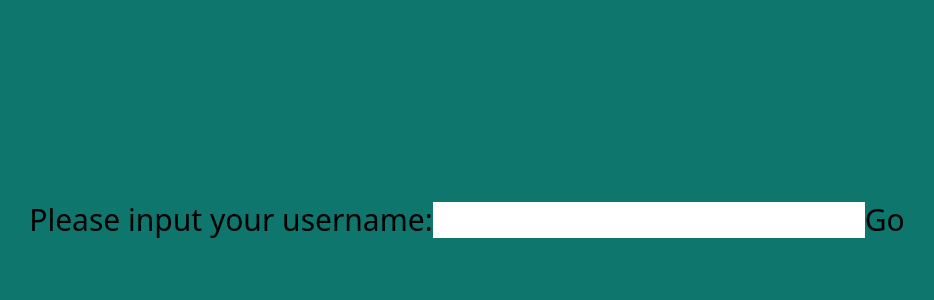
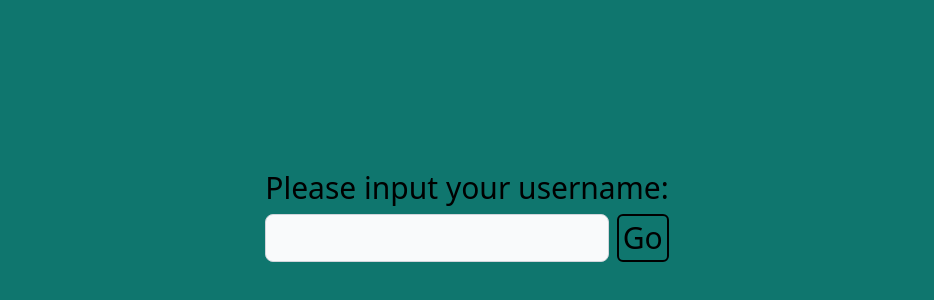
Before and after one commit to JonasSchulz/BTC-price-guesser, a React (Create React App) app in the folder client/: page / in a window 1280 px wide. Shown: the part 180-480 px from the top of the page, without its empty margins (173-1107 px from the left). Built offline with nearby package versions, Linux system fonts and the light colour scheme.

Commit message:
Persist login and add logout functionality

```diff
--- a/client/package.json
+++ b/client/package.json
@@ -42,6 +42,7 @@
   "devDependencies": {
     "@testing-library/user-event": "^14.5.2",
     "jest-fetch-mock": "^3.0.3",
+    "jest-localstorage-mock": "^2.4.26",
     "tailwindcss": "^3.4.14"
   }
 }
--- a/client/src/App.tsx
+++ b/client/src/App.tsx
@@ -14,11 +14,21 @@ const App = () => {
   const [currentPrice, setCurrentPrice] = useState(0)
   const [pastGuesses, setPastGuesses] = useState<Array<Guess>>([])
 
+  const logout = () => {
+    localStorage.removeItem("username")
+    setUsername("")
+  }
+
   return (
     <div className="flex items-center justify-center h-screen text-3xl bg-teal-700">
       {username ? (
         <div>
           <p className="m-4 flex justify-center font-bold underline">{`Welcome ${username}!`}</p>
+          <div className="flex justify-center">
+            <button className="text-xl underline" onClick={logout}>
+              Logout
+            </button>
+          </div>
           <div className="flex justify-center pt-8 pb-8">
             <img className="size-60" src={logo} alt="Logo" />
           </div>
--- a/client/src/components/loginForm.tsx
+++ b/client/src/components/loginForm.tsx
@@ -1,27 +1,40 @@
-import { useState } from "react"
+import { useEffect, useState } from "react"
 
 type LoginFormProps = {
   setLoginData: (username: string) => void
 }
 
 export const LoginForm = (props: LoginFormProps) => {
-  const [username, setUsername] = useState('')
+  const [username, setUsername] = useState("")
 
-  const {setLoginData} = props
+  const { setLoginData } = props
 
   const login = () => {
+    localStorage.setItem("username", username)
     setLoginData(username)
   }
 
+  useEffect(() => {
+    const username = localStorage.getItem("username")
+
+    if (username) setLoginData(username)
+  })
+
   return (
     <form>
-      <label>
+      <label className="flex flex-col block mb-2 font-medium">
         Please input your username:
-        <input name="username" onChange={(e) => setUsername(e.currentTarget.value)} />
+        <div className="flex flex-row mt-2">
+          <input
+            name="username"
+            onChange={(e) => setUsername(e.currentTarget.value)}
+            className="bg-gray-50 border border-gray-300 text-gray-900 text-sm rounded-lg block w-full p-2.5 focus:border-blue-500 mr-2"
+          />
+          <button className="border-2 border-black rounded-md p-1" type="submit" onClick={() => login()}>
+            Go
+          </button>
+        </div>
       </label>
-      <button type="submit" onClick={() => login()}>
-        Go
-      </button>
     </form>
   )
 }
--- a/client/src/setupTests.ts
+++ b/client/src/setupTests.ts
@@ -5,3 +5,4 @@
 import '@testing-library/jest-dom';
 import { enableFetchMocks } from 'jest-fetch-mock'
 enableFetchMocks()
+require('jest-localstorage-mock')
```
Also changed, not shown: 2 other files (tests, documents, lock files or other folders).
